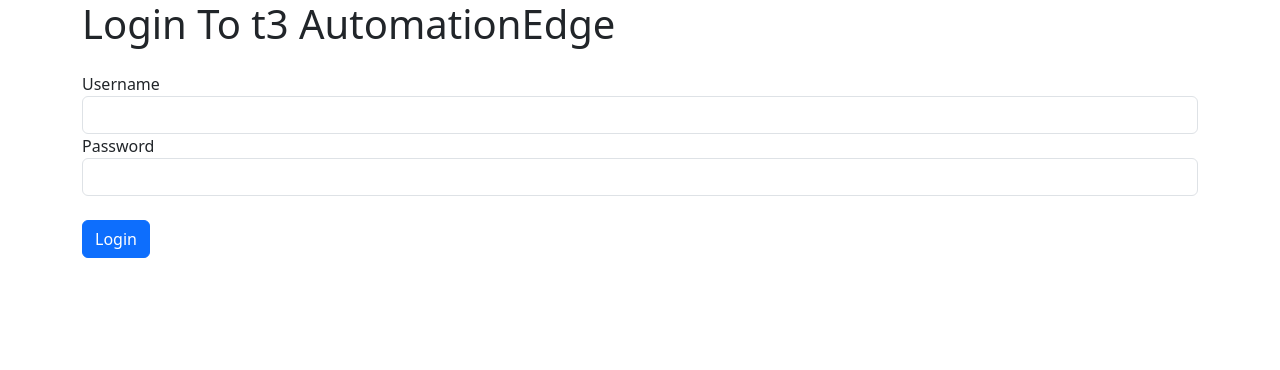
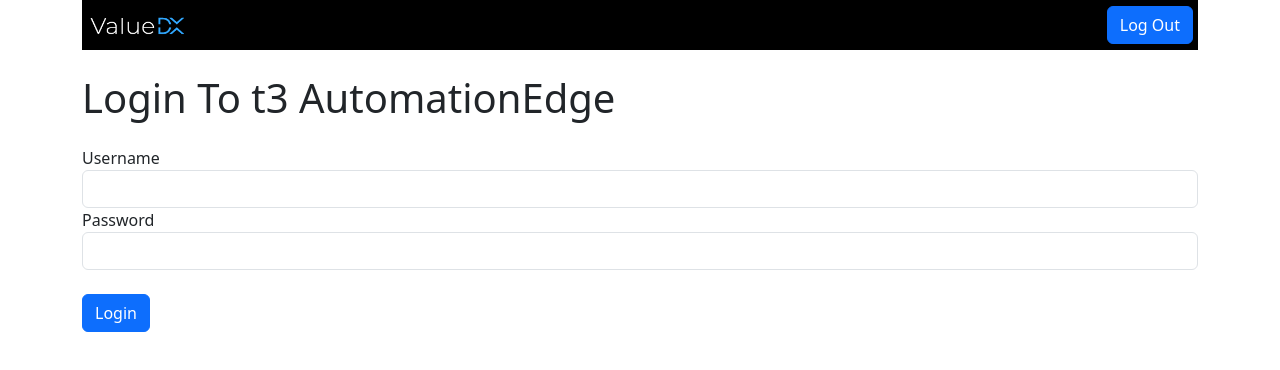
Before and after one commit to vdvaibhavp/project_ui, a React (Create React App) app: page / in a window 1280 px wide. Shown: the top 370 px of the page. Built offline with nearby package versions, Linux system fonts and the light colour scheme.

Commit message:
Navbar has done

```diff
--- a/src/Components/Login/LoginPage.js
+++ b/src/Components/Login/LoginPage.js
@@ -1,5 +1,6 @@
 import React, { useState } from 'react';
 import 'bootstrap/dist/css/bootstrap.css';
+import Navbar from '../Navbar/Navbar';
 
 function LoginPage({ onLogin }) {
   const [username, setUsername] = useState('');
@@ -14,6 +15,8 @@ function LoginPage({ onLogin }) {
 
   return (
     <div className="container">
+      <Navbar/>
+      <br></br>
       <h1 className="mb-4">Login To t3 AutomationEdge</h1>
       <form onSubmit={handleSubmit}>
         <div className="form-group">
--- /dev/null
+++ b/src/Components/Navbar/Navbar.js
@@ -0,0 +1,20 @@
+import React from "react";
+import logoImg from './valuedx_logo.png';
+
+function Navbar() {
+    return(
+
+ <div style={{display:"flex", alignItems: 'center',justifyContent:'space-between',backgroundColor:'black', height:50,padding:5}}>
+    <div>
+    <img src={logoImg} width="100px" height="auto"/>
+    </div>
+
+    <div >
+    <button className="btn btn-primary my-2 my-lg-0" type="submit">Log Out</button>
+    </div>
+</div>
+
+    );
+}
+
+export default Navbar;
```
Also changed, not shown: src/Components/Navbar/valuedx_logo.png (added).
